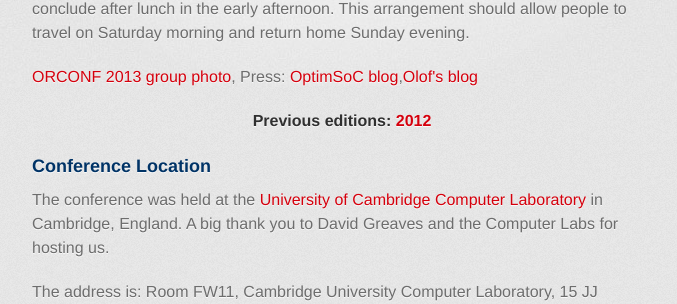
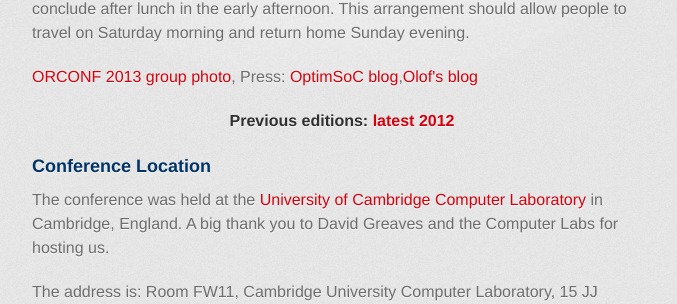
Before and after one commit to fossi-foundation/orconf, a Jekyll site: the page 2013/index.html, which Jekyll copies as it is, in a window 1280 px wide and 900 px high, scrolled down 339 px. Shown: the part 148-452 px from the top of the window, without its empty margins (298-975 px from the left). Built offline with Jekyll 4.4.1, drawn with Linux system fonts in a browser that asks for light colours; some web fonts are replaced.

Commit message:
Add linkes to latest ORConf to older ones

```diff
--- a/2012/index.html
+++ b/2012/index.html
@@ -36,6 +36,7 @@
 	  </p>
 	  <p><a target="_blank" href="images/orconf2012-group-shot.jpg">ORCONF 2012 group photo</a>, <a target="_blank" href="https://twitter.com/search?f=tweets&q=%23orconf2012&src=typd">Twitter history</a></p>
 
+      <p style="text-align: center"> Previous ORConfs: <a href="../">latest</a> </p>
 
 	  <h3><a name="location" class="anchor" href="#location"><span class="oction oction-link"></span></a>Conference Location</h3>
 
--- a/2013/index.html
+++ b/2013/index.html
@@ -34,7 +34,7 @@
 
 	  <p><a target="_blank" href="images/orconf-2013-group-photo.jpg">ORCONF 2013 group photo</a>, Press: <a target="_blank" href="http://www.optimsoc.org/blog/2013/10/30/orconf2013.html">OptimSoC blog</a>,<a target="_blank" href="http://olofkindgren.blogspot.com/2013/10/orconf2013-reports-from-yearly-openrisc.html">Olof's blog</a> </p>
 
-      <p><center><h4>Previous editions: <a href="../2012">2012</a></h4></center></p>
+      <p><center><h4>Previous editions: <a href="../">latest</a> <a href="../2012">2012</a></h4></center></p>
 
 	  <h3><a name="location" class="anchor" href="#location"><span class="oction oction-link"></span></a>Conference Location</h3>
 
--- a/2014/index.html
+++ b/2014/index.html
@@ -30,7 +30,7 @@
 <p>Photos <a target="_blank" href="https://www.flickr.com/photos/127858841@N06/sets/72157648274711327/">here</a>, Press: <a target="_blank" href="https://www.linuxvoice.com/issues/010/lugs10.pdf">Linux Voice</a>, <a target="_blank" href="http://www.optimsoc.org/blog/2014/10/12/orconf2014.html">OptimSoC blog</a>
 </p>
 
-<p><center><h4>Previous editions: <a href="../2013">2013</a> <a href="../2012">2012</a></h4></center></p>
+<p><center><h4>Previous editions: <a href="../">latest</a> <a href="../2013">2013</a> <a href="../2012">2012</a></h4></center></p>
 
 <h3><a name="location" class="anchor" href="#location"><span class="oction oction-link"></span></a>Conference Location.</h3>
 
--- a/2015/index.html
+++ b/2015/index.html
@@ -30,7 +30,7 @@
 	  <p>ORCONF is an open source digital design and embedded systems conference, covering areas of electronics from the transistor level up to Linux user space and beyond. Expect presentations and discussion on free and open source IP projects, implementations on FPGA and in silicon, verification, EDA tools, licensing and embedded software, to name a few.</p>
 	  <p>Begun as the annual <a target="_blank" href="http://openrisc.io">OpenRISC</a> developers and users conference, it has become a broad open source digital design-oriented event. This year ORCONF is run as a <em>Free and Open Source Silicon (FOSSi)</em> event, further broadening its remit, and as such will include a <a target="_blank" href="http://lowrisc.org"><strong>lowRISC</strong></a> workshop on the Friday.</p>
 
-	  <p><center><h4>Previous editions: <a href="../2014">2014</a> <a href="../2013">2013</a> <a href="../2012">2012</a></h4></center></p>
+	  <p><center><h4>Previous editions: <a href="../">latest</a> <a href="../2014">2014</a> <a href="../2013">2013</a> <a href="../2012">2012</a></h4></center></p>
 
 	  <center><p>The conference schedule, with links to slides and videos, is available <a href="schedule.html" target="_blank">here</a>.</p>
 	    <p>Recordings of all talks are now available <a target="_blank" href="https://www.youtube.com/playlist?list=PLUg3wIOWD8yoX2ECfeU_QP5snbu2Zs1Wp">here</a>.</p>
--- a/2016/index.html
+++ b/2016/index.html
@@ -50,7 +50,7 @@
       <div class="inner">
 	<hr>
 	<img src="images/ORCONF2016102.png" style="padding-top: 60px"/>
-	<center><h4>Previous editions: <a href="../2015">2015</a> <a href="../2014">2014</a> <a href="../2013">2013</a> <a href="../2012">2012</a></h4></center>
+	<center><h4>Previous editions: <a href="../">latest</a> <a href="../2015">2015</a> <a href="../2014">2014</a> <a href="../2013">2013</a> <a href="../2012">2012</a></h4></center>
 	<!-- <h1><center>ORCONF 2016</center></h1> -->
 	<hr>
         <section id="main_content">
```
